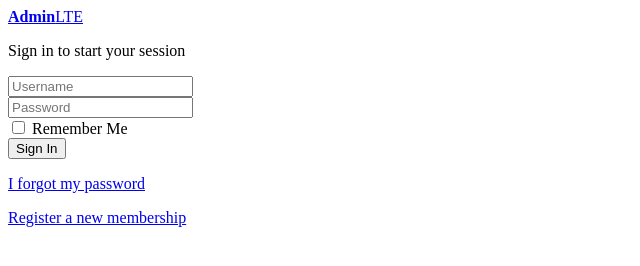
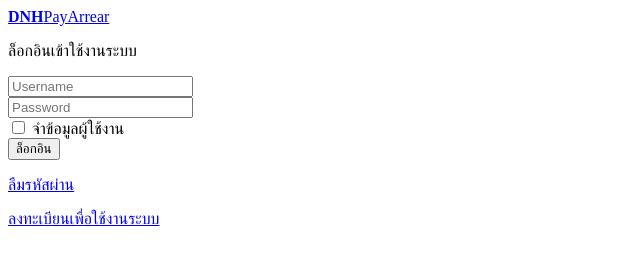
Before and after one commit to sanyath007/ng-payarear, a website built with webpack: page index.html in a window 1280 px wide. Shown: the whole page, without its empty margins (0-640 px from the left). Built offline with nearby package versions, Linux system fonts and the light colour scheme; some icons are missing; files whose address does not match are found by name.

Commit message:
Change name and title of app

```diff
--- a/index.html
+++ b/index.html
@@ -4,7 +4,7 @@
         <base href="/public_html/ng-payarear/" />
         <meta charset="utf-8">
         <meta name="viewport" content="width=device-width, initial-scale=1">
-        <title>DNH Payarear System</title>
+        <title>DNH PayArrear System</title>
 
         <!-- Google Font: Source Sans Pro -->
         <link rel="stylesheet" href="https://fonts.googleapis.com/css?family=Source+Sans+Pro:300,400,400i,700&display=fallback">
@@ -67,13 +67,13 @@
 
         <div class="login-box" ng-if="!isLogedIn">
             <div class="login-logo">
-                <a href="../../index2.html"><b>Admin</b>LTE</a>
+                <a href="../../index2.html"><b>DNH</b>PayArrear</a>
             </div>
 
             <!-- /.login-logo -->
             <div class="card">
                 <div class="card-body login-card-body">
-                <p class="login-box-msg">Sign in to start your session</p>
+                <p class="login-box-msg">ล็อกอินเข้าใช้งานระบบ</p>
 
                 <form action="../../index3.html" method="post">
                     <div class="input-group mb-3">
@@ -86,7 +86,7 @@
                     >
                     <div class="input-group-append">
                         <div class="input-group-text">
-                        <span class="fas fa-envelope"></span>
+                        <span class="fas fa-user"></span>
                         </div>
                     </div>
                     </div>
@@ -109,14 +109,14 @@
                         <div class="icheck-primary">
                         <input type="checkbox" id="remember">
                         <label for="remember">
-                            Remember Me
+                            จำข้อมูลผู้ใช้งาน
                         </label>
                         </div>
                     </div>
                     <!-- /.col -->
                     <div class="col-4">
                         <button type="submit" class="btn btn-primary btn-block" ng-click="login($event)">
-                            Sign In
+                            ล็อกอิน
                         </button>
                     </div>
                     <!-- /.col -->
@@ -135,10 +135,10 @@
                 <!-- /.social-auth-links -->
 
                 <p class="mb-1">
-                    <a href="forgot-password.html">I forgot my password</a>
+                    <a href="forgot-password.html">ลืมรหัสผ่าน</a>
                 </p>
                 <p class="mb-0">
-                    <a href="register.html" class="text-center">Register a new membership</a>
+                    <a href="register.html" class="text-center">ลงทะเบียนเพื่อใช้งานระบบ</a>
                 </p>
                 </div>
                 <!-- /.login-card-body -->
```
Also changed, not shown: templates/layouts/sidebar.html (+1 -1 lines).
